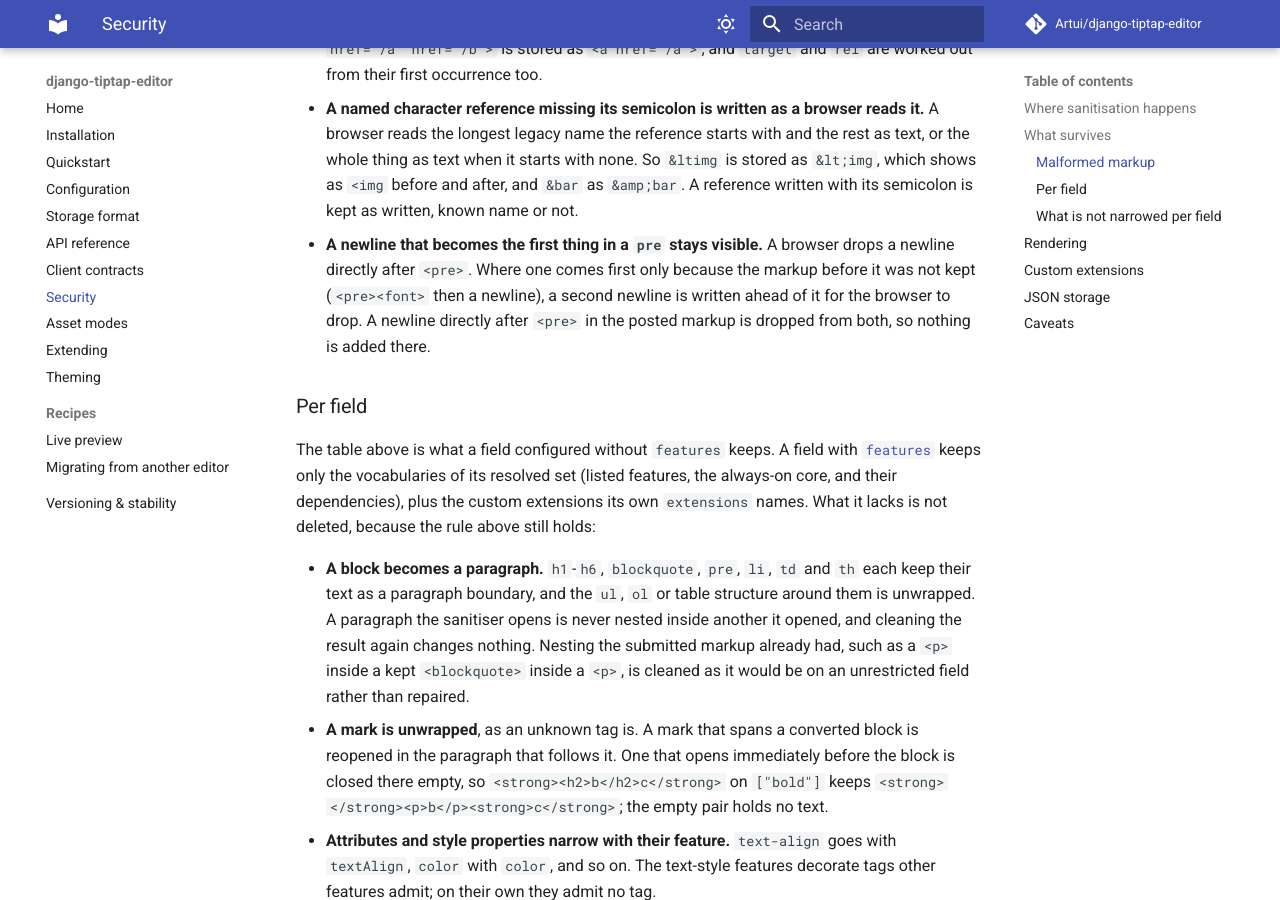
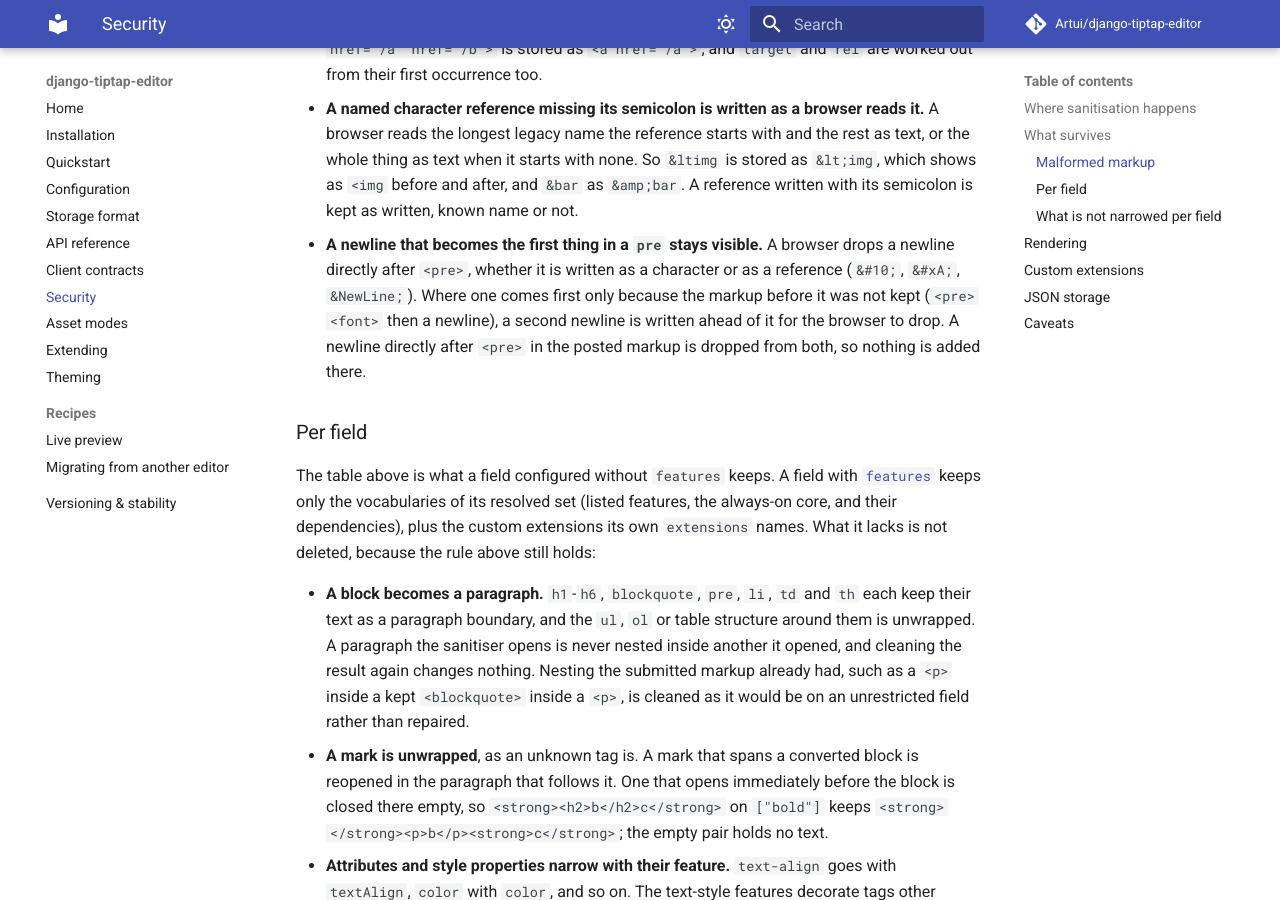
Before and after one commit to Artui/django-tiptap-editor, an MkDocs documentation site: the page built from docs/security.md, in a window 1280 px wide and 900 px high, scrolled down 2052 px. Built offline with MkDocs 1.6.1 and Material for MkDocs 9.7.7, drawn with Linux system fonts in a browser that asks for light colours; comment, search, counter and statistics services are not loaded.

Commit message:
Treat a newline written as a reference the same at the start of a pre
A browser drops a newline written as &#10;, &#xA; or &NewLine; directly
after <pre> just as it drops a literal one, so the rule that keeps a
newline visible after markup the sanitiser removed now covers the
references too. A carriage return written as a reference is not a newline
to the browser and is left alone.

Co-Authored-By: Claude Opus 5.5 <noreply@anthropic.com>

```diff
--- a/docs/security.md
+++ b/docs/security.md
@@ -76,11 +76,12 @@ decides what the stored value means:
   as text, or the whole thing as text when it starts with none. So `&ltimg` is stored
   as `&lt;img`, which shows as `<img` before and after, and `&bar` as `&amp;bar`. A
   reference written with its semicolon is kept as written, known name or not.
-- **A newline that becomes the first thing in a `pre` stays visible.** A browser drops
-  a newline directly after `<pre>`. Where one comes first only because the markup
-  before it was not kept (`<pre><font>` then a newline), a second newline is written
-  ahead of it for the browser to drop. A newline directly after `<pre>` in the posted
-  markup is dropped from both, so nothing is added there.
+- **A newline that becomes the first thing in a `pre` stays visible.** A browser
+  drops a newline directly after `<pre>`, whether it is written as a character or as
+  a reference (`&#10;`, `&#xA;`, `&NewLine;`). Where one comes first only because
+  the markup before it was not kept (`<pre><font>` then a newline), a second newline
+  is written ahead of it for the browser to drop. A newline directly after `<pre>`
+  in the posted markup is dropped from both, so nothing is added there.
 
 ### Per field
 
```
Also changed, not shown: CHANGELOG.md (+6 -5 lines), 2 other files.
